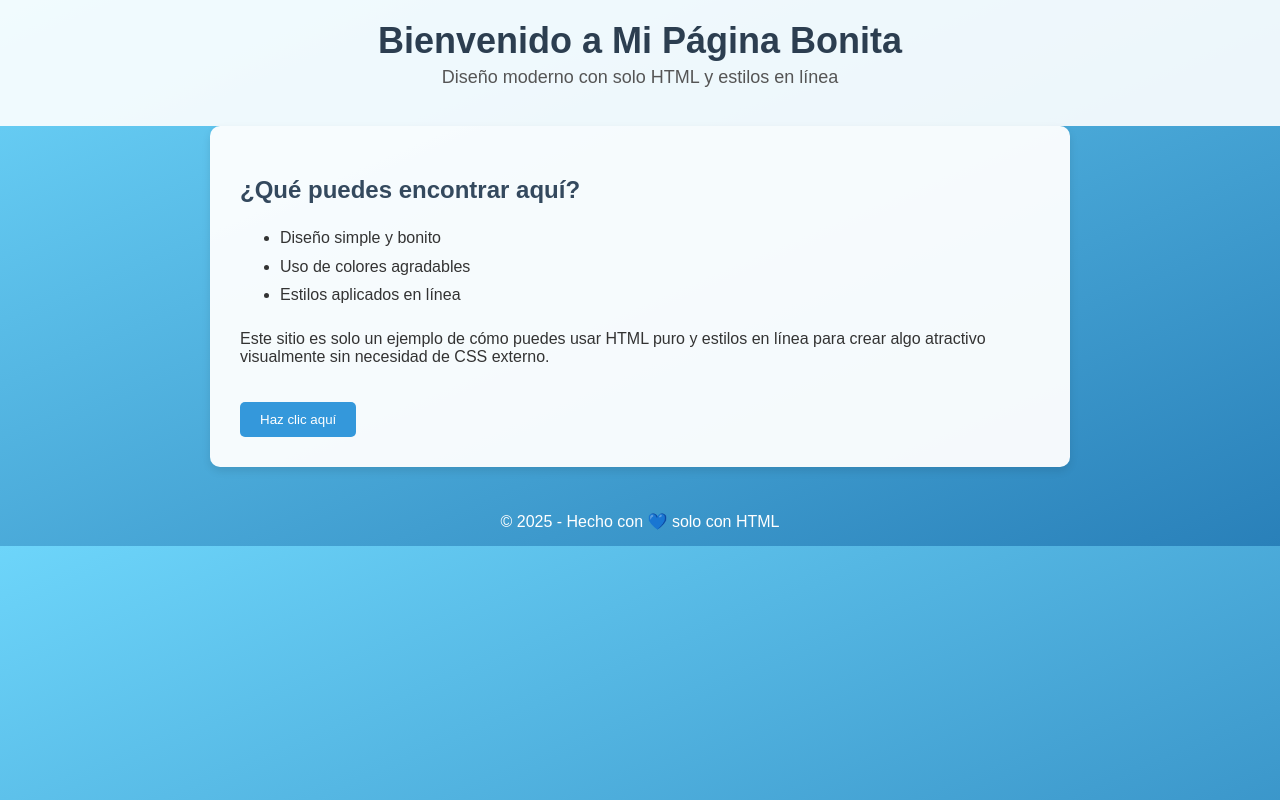
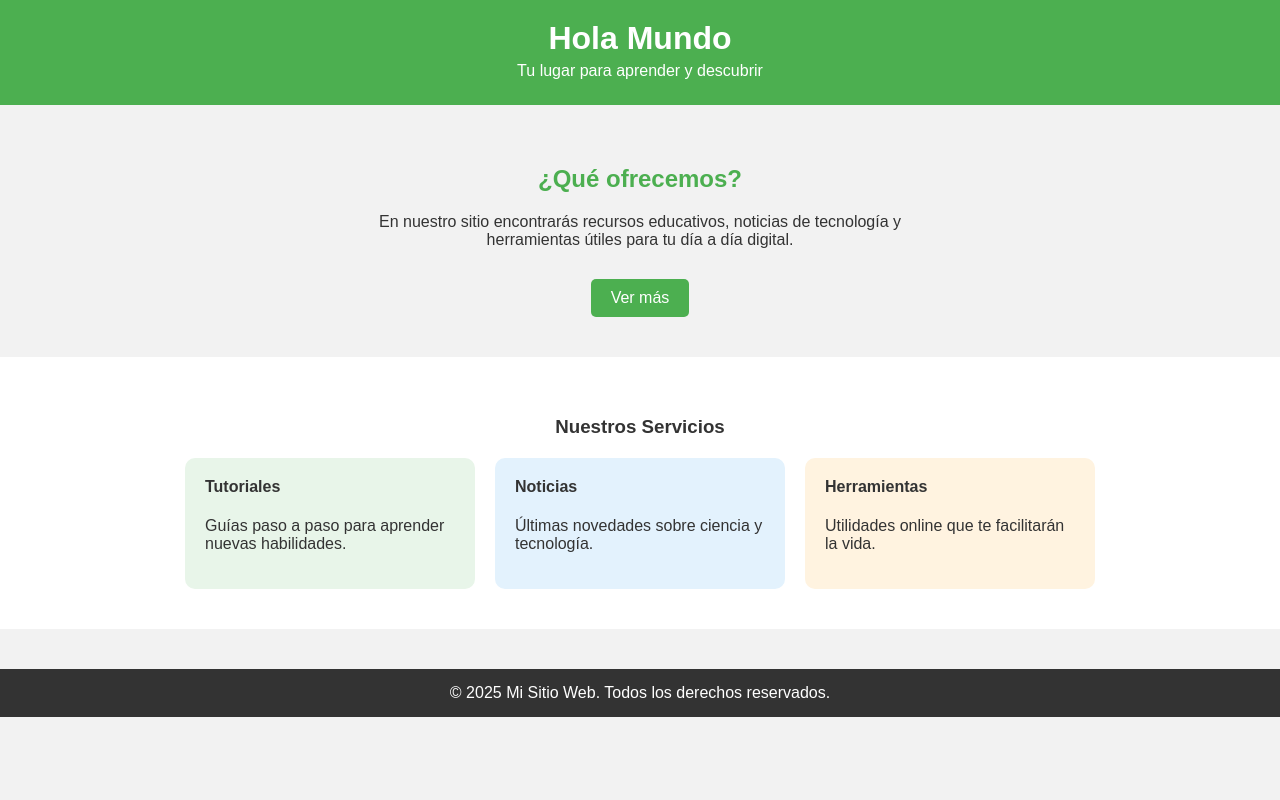
Before and after one commit to Ertel003/django, a Django app: page /miprimerapp/ in a window 1280 px wide. Run offline with Django 5.2, Linux system fonts and the light colour scheme.

Commit message:
agregando cosas del profe

```diff
--- a/mi_primer_App/templates/mi_primer_App/crear_familiar.html
+++ b/mi_primer_App/templates/mi_primer_App/crear_familiar.html
@@ -1,2 +1 @@
 <h1>Familiar {{nombre}} creado!</h1>
-{% block title %}  {% endblock %}
--- a/mi_primer_App/templates/mi_primer_App/saludo.html
+++ b/mi_primer_App/templates/mi_primer_App/saludo.html
@@ -2,7 +2,7 @@
 <html lang="es">
 <head>
     <meta charset="UTF-8">
-    <title>Página Bonita</title>
+    <title>Hola Mundo</title>
 </head>
 <body style="margin: 0; font-family: Arial, sans-serif; background: linear-gradient(to bottom right, #6dd5fa, #2980b9); color: #333;">
 
--- a/mi_primer_App/urls.py
+++ b/mi_primer_App/urls.py
@@ -1,9 +1,13 @@
 from django.urls import path
-from .views import saludo, saludo_con_template, crear_familiar, inicio
+from .views import saludo, saludo_con_template, crear_familiar, inicio, crear_curso, crear_estudiante, buscar_cursos, cursos
 
 urlpatterns = [
-    path('', inicio),
+    path('', inicio, name='inicio'),
     path('holamundo/', saludo),
     path('hola-mundo-template/', saludo_con_template),
     path('crear-familiar/<str:nombre>', crear_familiar),
+    path('crear-curso/', crear_curso, name='crear-curso'),
+    path('crear-estudiante/', crear_estudiante, name='crear-estudiante'),
+    path('cursos/', cursos, name='cursos'),
+    path('buscar-cursos/', buscar_cursos, name='buscar-cursos'),
 ]
--- a/mi_primer_App/views.py
+++ b/mi_primer_App/views.py
@@ -1,5 +1,6 @@
-from django.shortcuts import render
-from .models import Familiar
+from django.shortcuts import render, redirect
+from .models import Familiar, Curso, Estudiante
+from .forms import CursoForm, EstudianteForm
 
 # Create your views here.
 
@@ -25,3 +26,53 @@ def crear_familiar(request, nombre):
         )
         nuevo_familiar.save()
     return render(request, 'mi_primer_App/crear_familiar.html', {'nombre': nombre})
+
+def crear_curso(request):
+    if request.method == 'POST':
+        form = CursoForm(request.POST)
+        if form.is_valid():
+            # Procesar el formulario y guardar el curso
+            nuevo_curso = Curso(
+                nombre=form.cleaned_data['nombre'],
+                descripcion=form.cleaned_data['descripcion'],
+                duracion_semanas=form.cleaned_data['duracion_semanas'],
+                fecha_inicio=form.cleaned_data['fecha_inicio'],
+                activo=form.cleaned_data['activo']
+            )
+            nuevo_curso.save()
+            return redirect('cursos')
+    else:
+        form = CursoForm()
+        return render(request, 'mi_primer_app/crear_curso.html', {'form': form})
+
+
+def crear_estudiante(request):
+
+    if request.method == 'POST':
+        form = EstudianteForm(request.POST)
+        if form.is_valid():
+            # Procesar el formulario y guardar el curso
+            nuevo_curso = Estudiante(
+                nombre=form.cleaned_data['nombre'],
+                apellido=form.cleaned_data['apellido'],
+                email=form.cleaned_data['email'],
+                edad=form.cleaned_data['edad'],
+                fecha_inscripcion=form.cleaned_data['fecha_inscripcion']
+            )
+            nuevo_curso.save()
+            return redirect('inicio')
+    else:
+        form = EstudianteForm()
+        return render(request, 'mi_primer_app/crear_estudiante.html', {'form': form})
+
+
+def cursos(request):
+    cursos = Curso.objects.all()
+    return render(request, 'mi_primer_app/cursos.html', {'cursos': cursos})
+
+
+def buscar_cursos(request):
+    if request.method == 'GET':
+        nombre = request.GET.get('nombre', '')
+        cursos = Curso.objects.filter(nombre__icontains=nombre)
+        return render(request, 'mi_primer_app/cursos.html', {'cursos': cursos, 'nombre': nombre})
--- a/templates/padre.html
+++ b/templates/padre.html
@@ -2,36 +2,51 @@
 <html lang="es">
 <head>
     <meta charset="UTF-8">
-    <title>Página Bonita</title>
+    <title>{% block title %} Inicio - Mi Sitio Web {% endblock %}</title>
 </head>
-<body style="margin: 0; font-family: Arial, sans-serif; background: linear-gradient(to bottom right, #6dd5fa, #2980b9); color: #333;">
+    <body style="margin: 0; font-family: Arial, sans-serif; background: #f2f2f2; color: #333;">
 
+    {% block header %}
     <!-- Encabezado -->
-    <header style="background-color: rgba(255, 255, 255, 0.9); padding: 20px; text-align: center;">
-        <h1 style="margin: 0; font-size: 36px; color: #2c3e50;">Bienvenido a Mi Página Bonita</h1>
-        <p style="margin-top: 5px; font-size: 18px; color: #555;">Diseño moderno con solo HTML y estilos en línea</p>
+    <header style="background-color: #4CAF50; padding: 20px; text-align: center; color: white;">
+        <h1 style="margin: 0;">Hola Mundo</h1>
+        <p style="margin: 5px 0;">Tu lugar para aprender y descubrir</p>
     </header>
-
+    {% endblock %}
     <!-- Contenido principal -->
-    <main style="padding: 30px; max-width: 800px; margin: auto; background-color: rgba(255, 255, 255, 0.95); border-radius: 10px; box-shadow: 0 4px 8px rgba(0,0,0,0.1);">
-        <h2 style="color: #34495e;">¿Qué puedes encontrar aquí?</h2>
-        <ul style="line-height: 1.8;">
-            <li>Diseño simple y bonito</li>
-            <li>Uso de colores agradables</li>
-            <li>Estilos aplicados en línea</li>
-        </ul>
-
-        <p style="margin-top: 20px;">Este sitio es solo un ejemplo de cómo puedes usar HTML puro y estilos en línea para crear algo atractivo visualmente sin necesidad de CSS externo.</p>
-
-        <button style="margin-top: 20px; padding: 10px 20px; background-color: #3498db; color: white; border: none; border-radius: 5px; cursor: pointer;">
-            Haz clic aquí
-        </button>
+    <main style="padding: 40px; text-align: center;">
+    {% block content %}
+        <h2 style="color: #4CAF50;">¿Qué ofrecemos?</h2>
+        <p style="max-width: 600px; margin: 0 auto 30px;">En nuestro sitio encontrarás recursos educativos, noticias de tecnología y herramientas útiles para tu día a día digital.</p>
+    <a href="#servicios" style="display: inline-block; padding: 10px 20px; background-color: #4CAF50; color: white; text-decoration: none; border-radius: 5px;">Ver más</a>
+    {% endblock %}
     </main>
 
+
+
+    <!-- Sección de servicios -->
+    <section id="servicios" style="background: white; padding: 40px 20px;">
+        <h3 style="text-align: center; color: #333;">Nuestros Servicios</h3>
+        <div style="display: flex; justify-content: center; gap: 20px; flex-wrap: wrap; margin-top: 20px;">
+        <div style="background: #e8f5e9; padding: 20px; border-radius: 10px; width: 250px;">
+            <h4 style="margin-top: 0;">Tutoriales</h4>
+            <p>Guías paso a paso para aprender nuevas habilidades.</p>
+        </div>
+        <div style="background: #e3f2fd; padding: 20px; border-radius: 10px; width: 250px;">
+            <h4 style="margin-top: 0;">Noticias</h4>
+            <p>Últimas novedades sobre ciencia y tecnología.</p>
+        </div>
+        <div style="background: #fff3e0; padding: 20px; border-radius: 10px; width: 250px;">
+            <h4 style="margin-top: 0;">Herramientas</h4>
+            <p>Utilidades online que te facilitarán la vida.</p>
+        </div>
+        </div>
+    </section>
+
     <!-- Pie de página -->
-    <footer style="text-align: center; padding: 15px; margin-top: 30px; color: white;">
-        &copy; 2025 - Hecho con 💙 solo con HTML
+    <footer style="background-color: #333; color: white; text-align: center; padding: 15px; margin-top: 40px;">
+        <p style="margin: 0;">&copy; 2025 Mi Sitio Web. Todos los derechos reservados.</p>
     </footer>
 
-</body>
+    </body>
 </html>
```
Also changed, not shown: mi_primer_App/models.py (+22 -1 lines), db.sqlite3, mi_primer_App/admin.py (line endings or trailing spaces).
